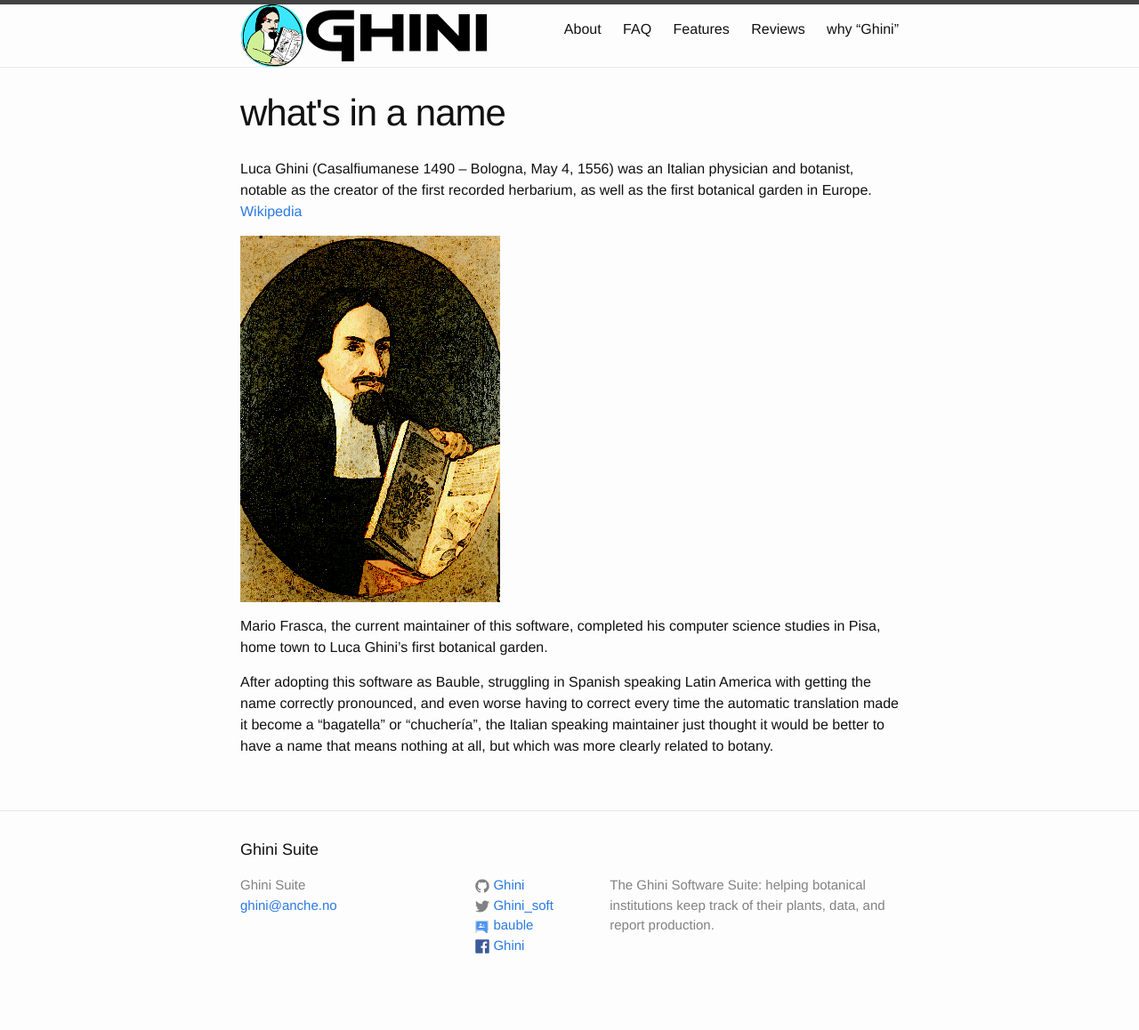
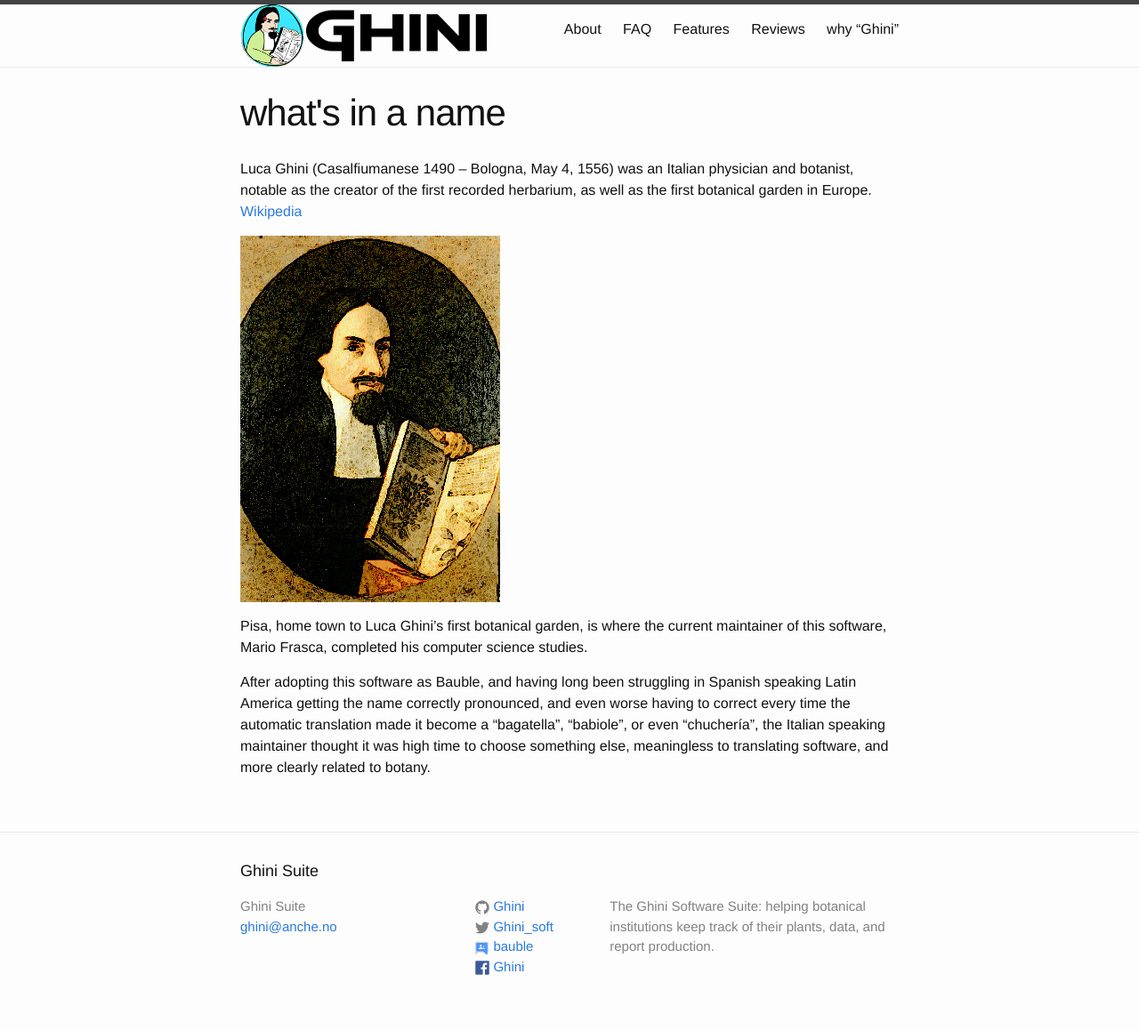
Before and after one commit to Ghini/ghini.github.io, a Jekyll site: the page built from whatsinaname.md, in a window 1280 px wide. Shown: the whole page at 89% size. Built offline with Jekyll 4.4.1, drawn with Linux system fonts in a browser that asks for light colours; before the commit the page ends 1134 px from its top, so only the background shows below that.

Commit message:
why ghini

```diff
--- a/whatsinaname.md
+++ b/whatsinaname.md
@@ -14,13 +14,13 @@
 
 ![image-title-here](/images/Ghini-burn.jpg)
 
-Mario Frasca, the current maintainer of this software, completed his
-computer science studies in Pisa, home town to Luca Ghini's first botanical
-garden.
+Pisa, home town to Luca Ghini's first botanical garden, is where the current
+maintainer of this software, Mario Frasca, completed his computer science
+studies.
 
-After adopting this software as Bauble, struggling in Spanish speaking Latin
-America with getting the name correctly pronounced, and even worse having to
-correct every time the automatic translation made it become a "bagatella" or
-"chuchería", the Italian speaking maintainer just thought it would be better
-to have a name that means nothing at all, but which was more clearly related
-to botany.
+After adopting this software as Bauble, and having long been struggling in
+Spanish speaking Latin America getting the name correctly pronounced, and
+even worse having to correct every time the automatic translation made it
+become a "bagatella", "babiole", or even "chuchería", the Italian speaking
+maintainer thought it was high time to choose something else, meaningless to
+translating software, and more clearly related to botany.
```
